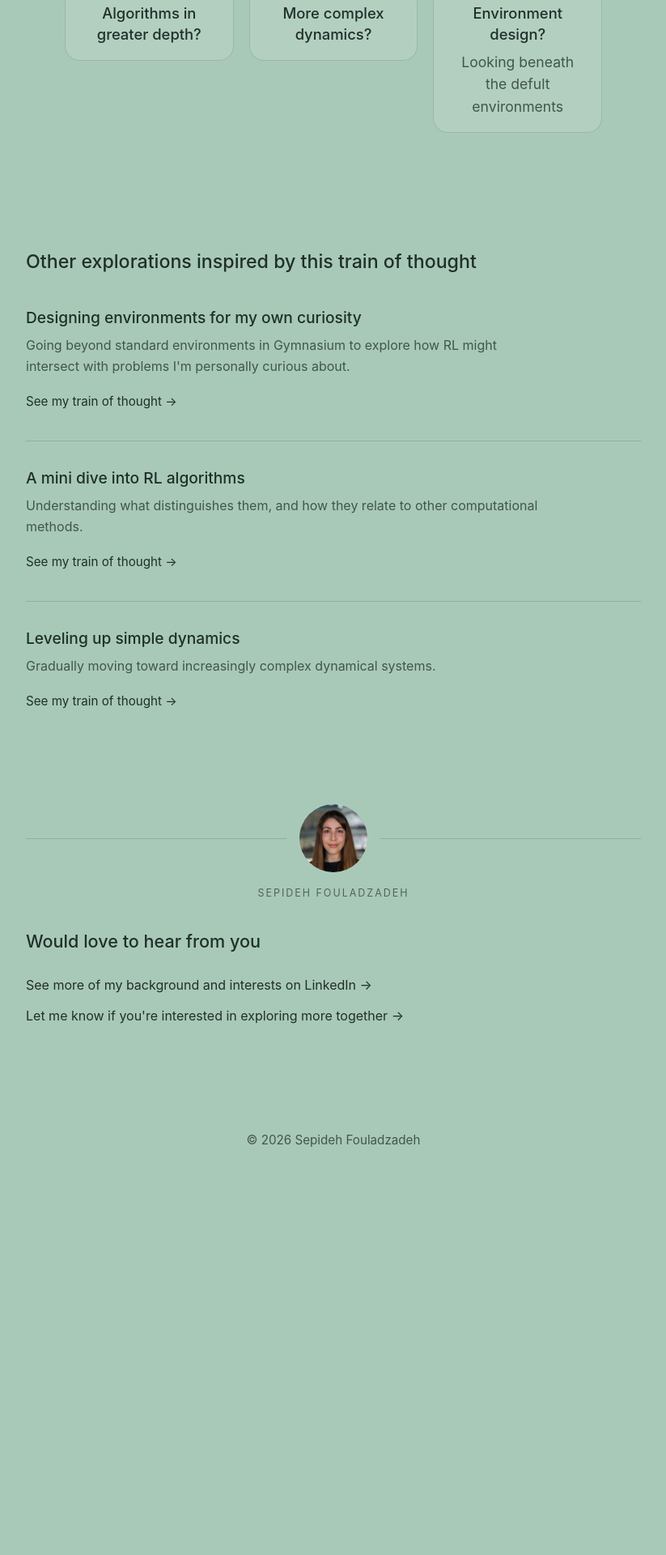
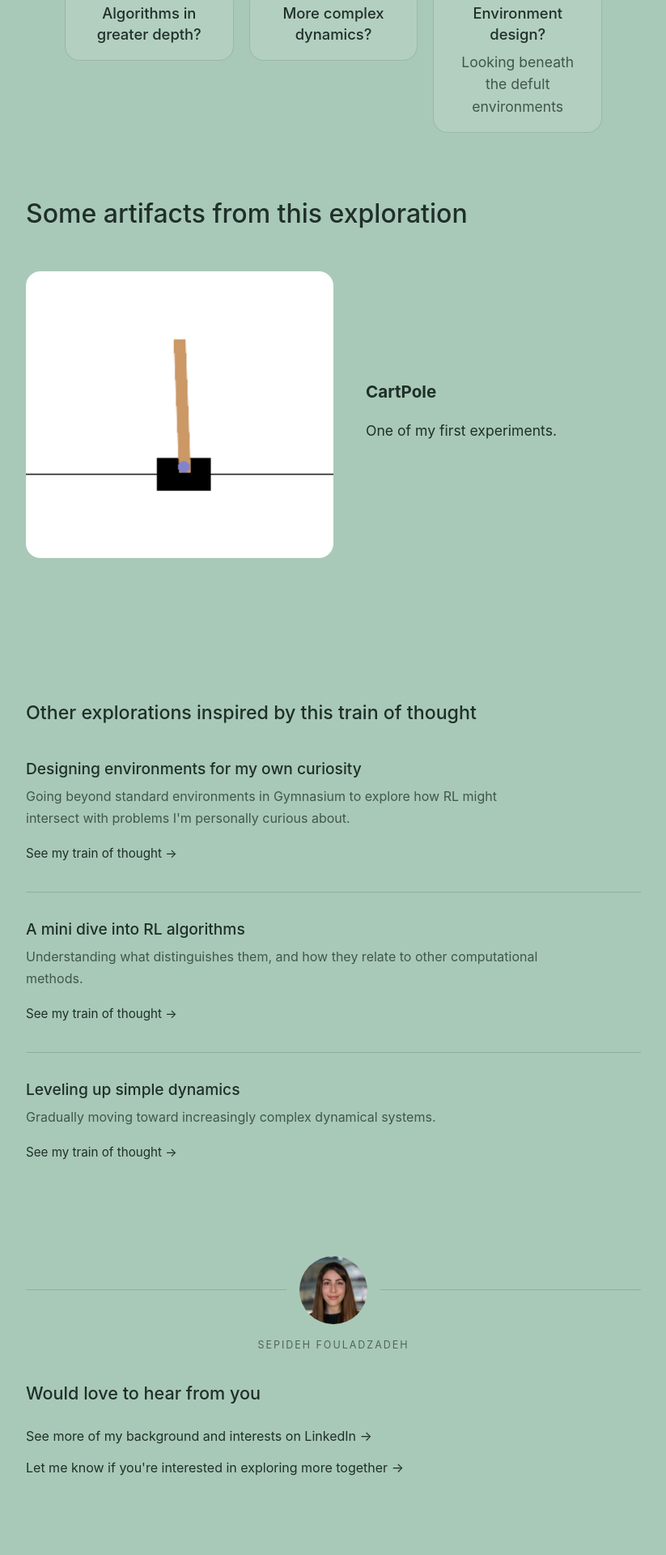
Before and after one commit to SepidehFouladzadeh/SepidehFouladzadeh.github.io, a Jekyll site: the page built from _posts/2026-07-15-RL-Control.md, in a window 1280 px wide. Shown: the part 1262-3182 px from the top of the page at 81% size, without its empty margins (228-1051 px from the left). Built offline with Jekyll 4.4.1, drawn with Linux system fonts in a browser that asks for light colours; before the commit the page ends 2730 px from its top, so only the background shows below that.

Commit message:
adding results to explorations

```diff
--- a/_layouts/exploration.html
+++ b/_layouts/exploration.html
@@ -626,6 +626,43 @@
     opacity: 0.6;
     }
 
+
+
+    .artifacts {
+        margin-top: 5rem;
+    }
+
+    .artifact {
+        display: grid;
+        grid-template-columns: 380px 1fr;
+        gap: 2.5rem;
+
+        align-items: center;
+
+        padding: 2rem 0;
+        border-bottom: 1px solid rgba(31,47,41,0.15);
+    }
+
+    .artifact:last-child {
+        border-bottom: none;
+    }
+
+    .artifact-media img,
+    .artifact-media video {
+        width: 100%;
+        border-radius: 18px;
+        display: block;
+    }
+
+    .artifact-content h3 {
+        margin-top: 0;
+        margin-bottom: 0.8rem;
+    }
+
+    .artifact-content p {
+        margin: 0.6rem 0;
+    }
+
     .author-break {
         display: flex;
         align-items: center;
--- a/_posts/2026-07-15-RL-Control.md
+++ b/_posts/2026-07-15-RL-Control.md
@@ -198,6 +198,31 @@ permalink: /research/rl-vs-control/
     </div>
 </div>
 
+
+
+<section class="artifacts">
+
+  <h2>Some artifacts from this exploration</h2>
+
+  <div class="artifact">
+
+    <div class="artifact-media">
+      <img src="/assets/images/cartpole.png" alt="CartPole">
+      <!-- or <video controls> -->
+    </div>
+
+    <div class="artifact-content">
+      <h3>CartPole</h3>
+
+      <p>
+        One of my first experiments.
+      </p>
+    </div>
+
+  </div>
+
+</section>
+
 <section class="related-explorations">
 
   <h2>Other explorations inspired by this train of thought</h2>
```
Also changed, not shown: assets/images/cartpole.png (added).
